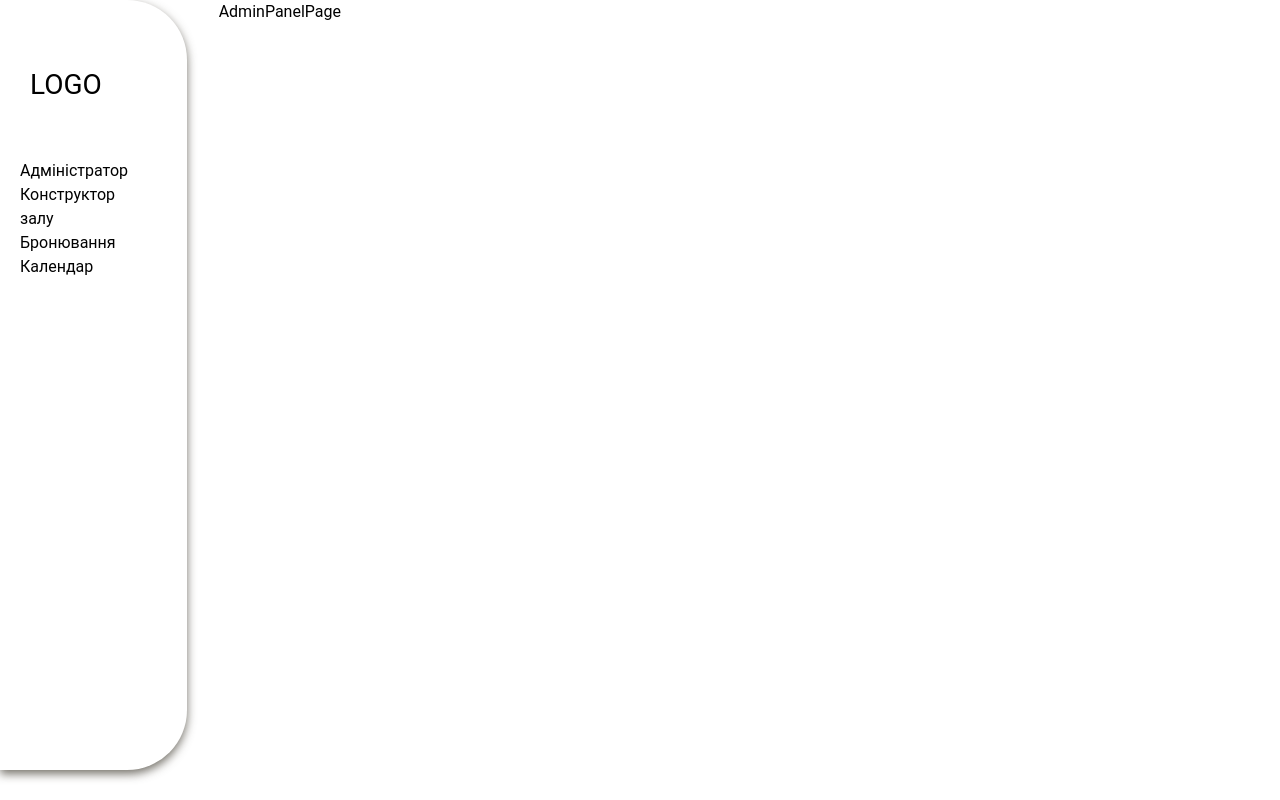
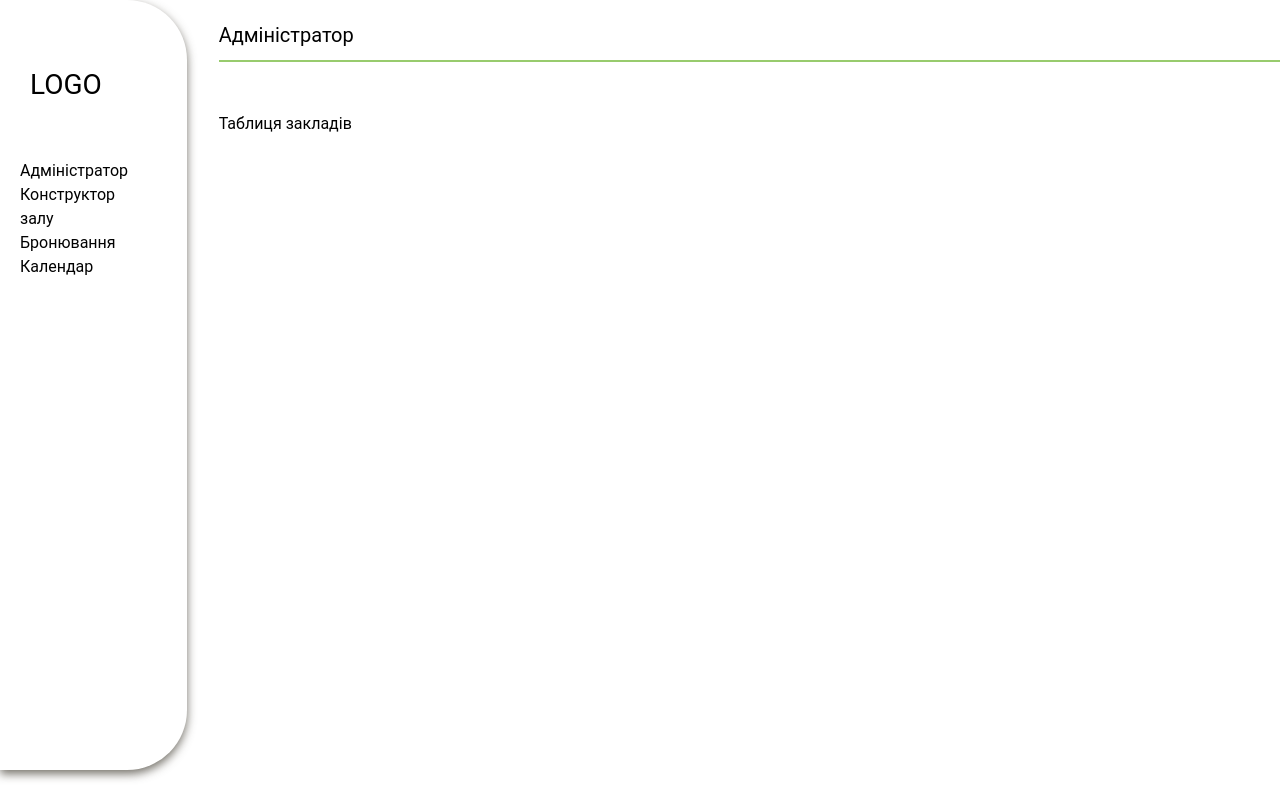
Before and after one commit to tetiana-kozak/restaurant-booking-system, a React (Create React App) app: page /admin-panel in a window 1280 px wide. Built offline with nearby package versions, Linux system fonts and the light colour scheme; sample sign-in values are in the browser's storage.

Commit message:
feat: add PageTitleSection

```diff
--- /dev/null
+++ b/src/components/Titles/PageTitleSection.tsx
@@ -0,0 +1,13 @@
+import { ReactNode } from 'react'
+
+type Props = {
+  children: React.ReactNode
+}
+const PageTitleSection = ({ children }: Props) => {
+  return (
+    <div className="border-b-2 border-primary border-solid">
+      <h1 className="mb-[10px]">{children}</h1>
+    </div>
+  )
+}
+export default PageTitleSection
--- a/src/pages/AdminPanelPage/AdminPanelPage.tsx
+++ b/src/pages/AdminPanelPage/AdminPanelPage.tsx
@@ -1,5 +1,14 @@
+import PageTitleSection from 'components/Titles/PageTitleSection'
+
 type Props = {}
 const AdminPanelPage = (props: Props) => {
-  return <div>AdminPanelPage</div>
+  return (
+    <>
+      <PageTitleSection>Адміністратор</PageTitleSection>
+      <div className="mt-[32px]">
+        <h2>Таблиця закладів</h2>
+      </div>
+    </>
+  )
 }
 export default AdminPanelPage
```
